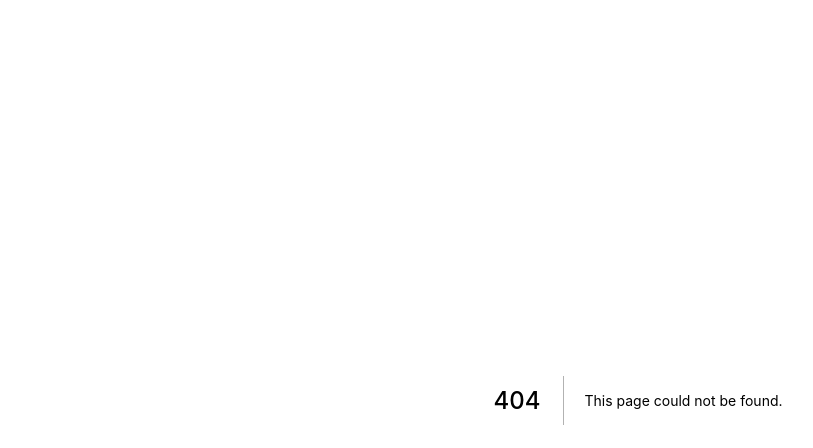
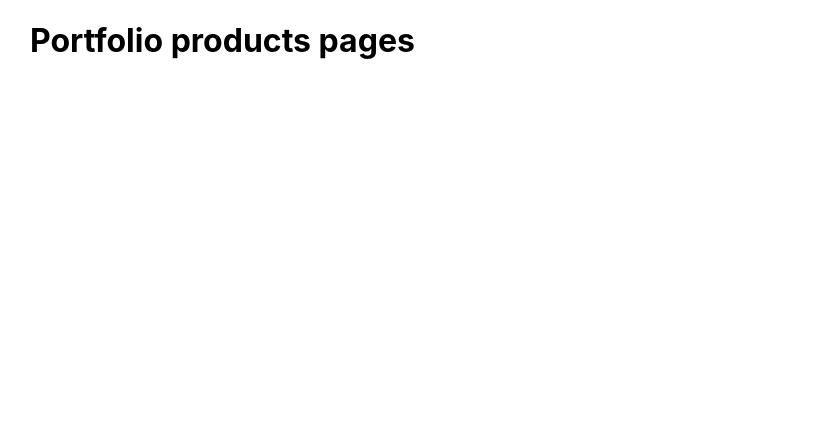
Before and after one commit to andersonzeroone/introduceNextJs, a Next.js app: page /portfolio/1 in a window 1280 px wide. Before the commit this address had no page. Shown: the top 448 px of the page, without its empty margins (2-815 px from the left). Built offline with nearby package versions, Linux system fonts and the light colour scheme.

Commit message:
add dynamic routes and paths

```diff
--- /dev/null
+++ b/pages/portfolio/[productId].js
@@ -0,0 +1,20 @@
+import styles from '../../styles/Home.module.css'
+
+import { useRouter } from 'next/router'
+
+export default function PortfolioProductsPages() {
+
+  const router = useRouter();
+
+  console.log(router.pathname);
+
+  console.log(router.query);
+
+  return (
+    <div className={styles.container}>
+      <div>
+        <h1>Portfolio  products pages</h1>
+      </div>
+    </div>
+  )
+}
```
Also changed, not shown: pages/clients/[id]/[clientpeojectId].js (added, +19 -0 lines), pages/clients/[id]/index.js (added, +9 -0 lines), pages/clients/index.js (added, +9 -0 lines).
